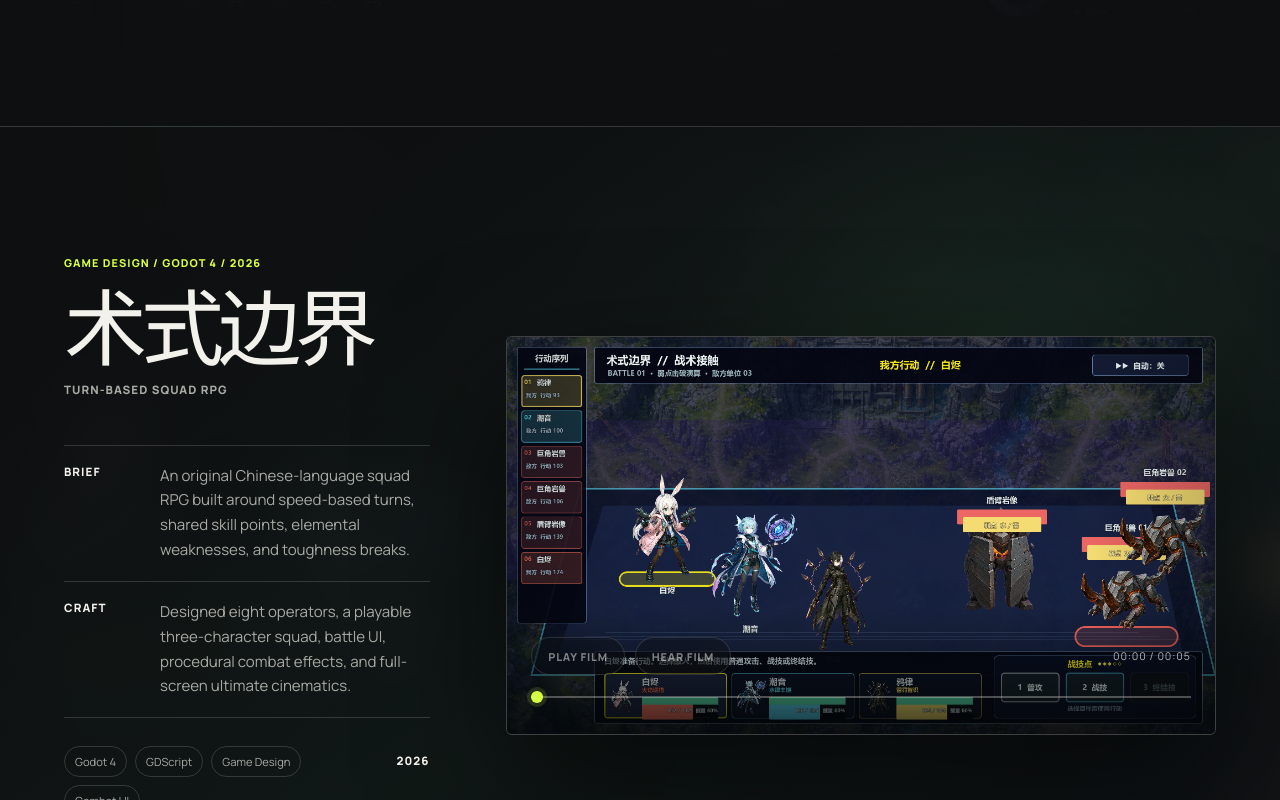
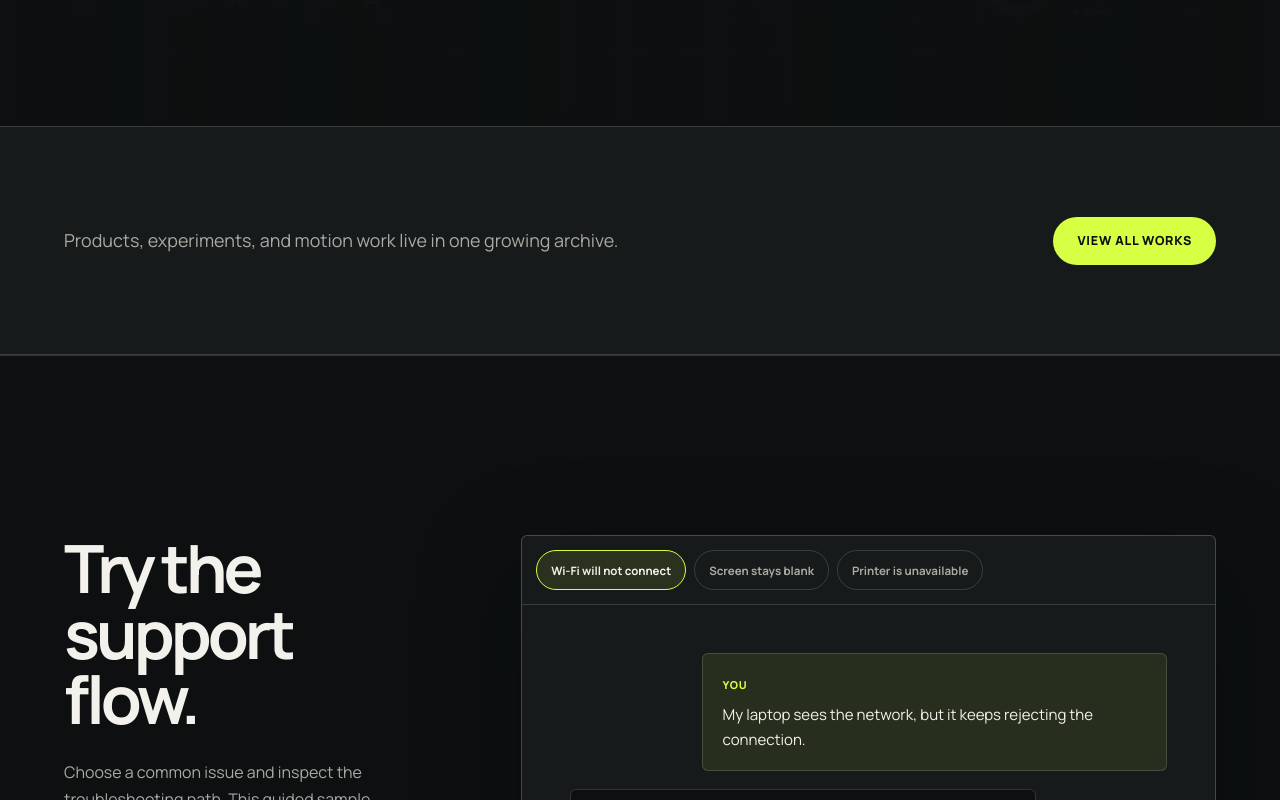
Before and after one commit to firzenfu/franky-portfolio, a React (Vite) app: page / in a window 1280 px wide. Shown: the part 3880-4680 px from the top of the page. Built offline with nearby package versions, Linux system fonts and the light colour scheme.

Commit message:
remove: unlist spell boundary from portfolio

```diff
--- a/src/App.tsx
+++ b/src/App.tsx
@@ -6,13 +6,11 @@ import { ContactScene } from './components/ContactScene'
 import { ExperienceTimeline } from './components/ExperienceTimeline'
 import { HeroScene } from './components/HeroScene'
 import { ProjectChapter } from './components/ProjectChapter'
-import { MotionProjectChapter } from './components/MotionProjectChapter'
 import { SiteNav } from './components/SiteNav'
 import { AiSupportCaseStudy } from './components/AiSupportCaseStudy'
 import { CommandPalette } from './components/CommandPalette'
 import { WorksIndex } from './components/WorksIndex'
 import { sceneMedia, type SceneKey } from './data/media'
-import { spellBoundaryProject } from './data/motionProjects'
 import { projects } from './data/portfolio'
 
 const projectMedia: Partial<Record<string, SceneKey>> = {
@@ -66,10 +64,9 @@ function App() {
                 index={index}
               />
             ))}
-            <MotionProjectChapter project={spellBoundaryProject} />
           </div>
           <div className="work-index-cta">
-            <p>Products, experiments, games, and motion work live in one growing archive.</p>
+            <p>Products, experiments, and motion work live in one growing archive.</p>
             <a className="button button-primary" href="/works">View all works</a>
           </div>
           <AiSupportDemo />
--- a/src/components/CommandPalette.tsx
+++ b/src/components/CommandPalette.tsx
@@ -19,7 +19,6 @@ function commands(): Command[] {
     { label: 'Works', description: 'Browse the complete project archive', href: '/works', group: 'Navigate' },
     { label: 'Skills', description: 'Explore capabilities and tools', href: homeHref('#skills'), group: 'Navigate' },
     { label: 'AI Support case study', description: 'Open the full product story', href: '/projects/ai-support-assistant', group: 'Projects' },
-    { label: '术式边界', description: 'View the original turn-based squad RPG', href: homeHref('#spell-boundary'), group: 'Projects' },
     { label: 'Monica Everett film', description: 'Watch the cinematic motion edit', href: homeHref('#monica-everett'), group: 'Projects' },
     { label: 'GitHub', description: 'View repositories and current work', href: 'https://github.com/firzenfu', group: 'Connect', external: true },
     { label: 'Contact', description: 'Start a conversation with Franky', href: homeHref('#contact'), group: 'Connect' },
--- a/src/components/WorksIndex.tsx
+++ b/src/components/WorksIndex.tsx
@@ -15,7 +15,7 @@ export function WorksIndex() {
       <section className="works-hero" aria-labelledby="works-title">
         <div className="works-hero-copy">
           <p>Selected and ongoing work</p>
-          <h1 id="works-title">Built across product, AI, games, and motion.</h1>
+          <h1 id="works-title">Built across product, AI, and motion.</h1>
         </div>
         <div className="works-hero-note">
           <span>{workItems.length.toString().padStart(2, '0')} projects</span>
--- a/src/data/works.ts
+++ b/src/data/works.ts
@@ -1,4 +1,4 @@
-import { monicaEverettProject, spellBoundaryProject } from './motionProjects'
+import { monicaEverettProject } from './motionProjects'
 import { projects } from './portfolio'
 
 export type WorkCategory = 'Product' | 'AI' | 'Game' | 'Motion'
@@ -47,18 +47,6 @@ export const workItems: WorkItem[] = [
     tools: aiSupport.stack,
   },
   {
-    id: spellBoundaryProject.id,
-    title: spellBoundaryProject.title,
-    subtitle: spellBoundaryProject.subtitle,
-    year: spellBoundaryProject.year,
-    category: 'Game',
-    image: spellBoundaryProject.poster,
-    imageAlt: spellBoundaryProject.posterAlt,
-    href: '/#spell-boundary',
-    summary: 'An original turn-based squad RPG with elemental breaks and cinematic ultimate attacks.',
-    tools: spellBoundaryProject.disciplines,
-  },
-  {
     id: bikes.slug,
     title: bikes.title,
     subtitle: bikes.subtitle,
@@ -99,5 +87,5 @@ export const workItems: WorkItem[] = [
   },
 ]
 
-export const workCategories = ['All', 'Product', 'AI', 'Game', 'Motion'] as const
+export const workCategories = ['All', 'Product', 'AI', 'Motion'] as const
 export type WorkFilter = (typeof workCategories)[number]
```
Also changed, not shown: 1 other file (tests, documents, lock files or other folders).
